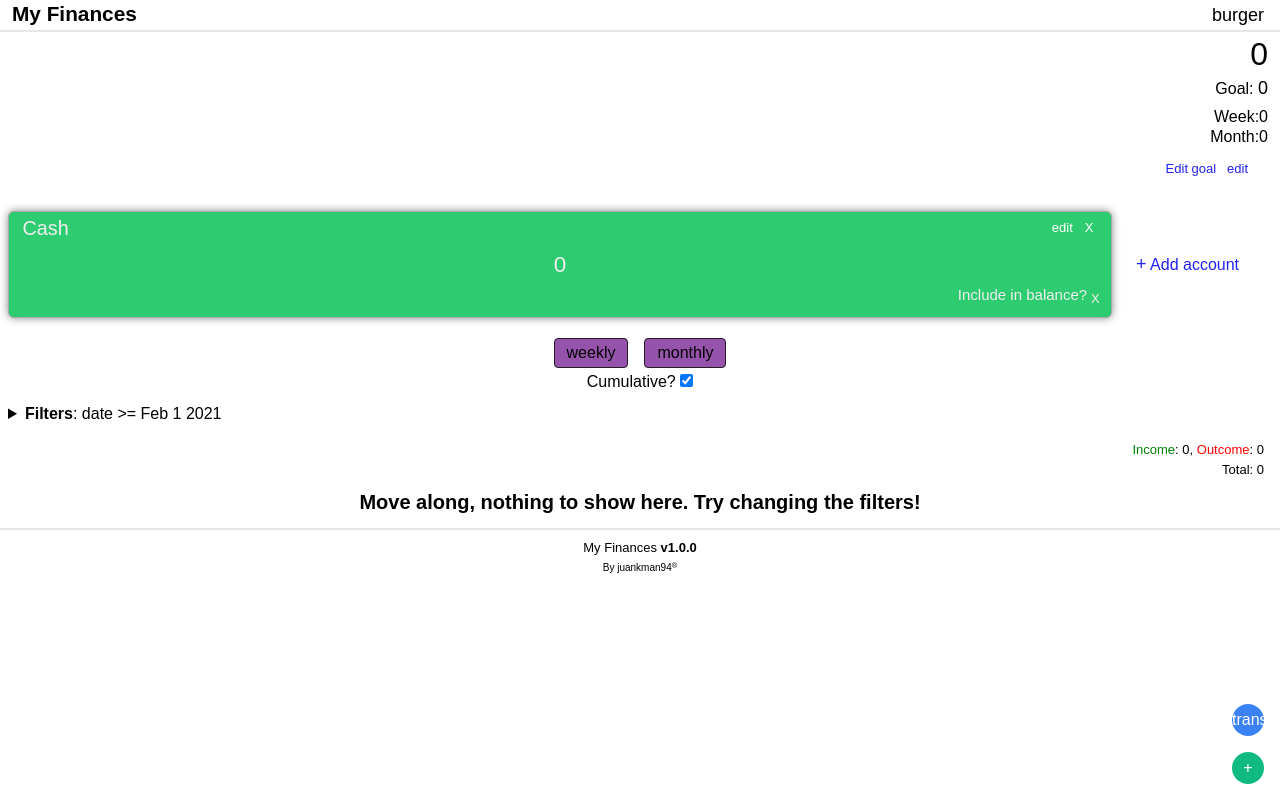
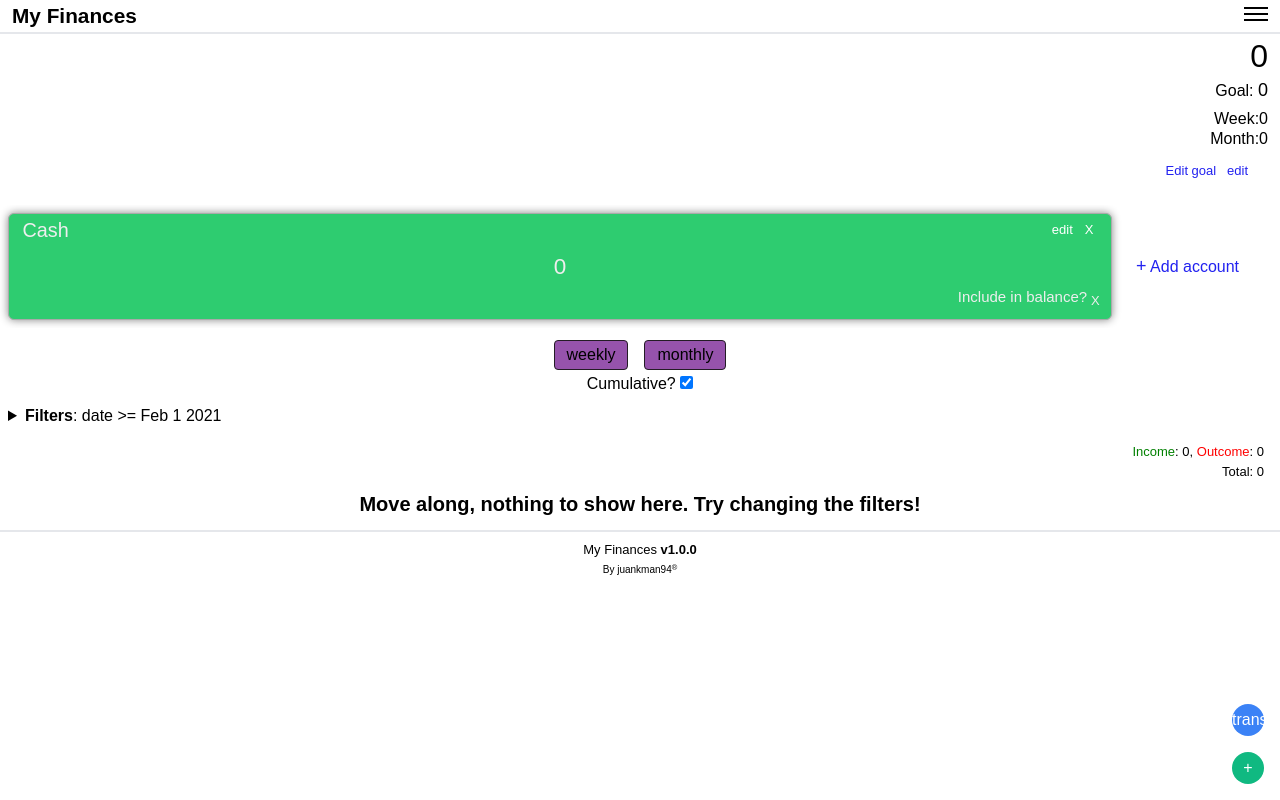
Before and after one commit to hellz-satans/finances, a Vue app: page /categories in a window 1280 px wide. Built offline with nearby package versions, Linux system fonts and the light colour scheme; what validate.js would draw is missing.

Commit message:
[ui] add burger menu to sidebar

```diff
--- a/src/components/Sidebar.vue
+++ b/src/components/Sidebar.vue
@@ -2,14 +2,19 @@
   <nav class="sidebar">
     <a
       href="#"
-      class="pointer burger text-large mr-1"
+      class="burger"
+      id="navmenu"
+      :data-open="!!visible"
       @click.stop.prevent="visible = !visible"
     >
-      burger
+      <div></div>
+      <span hidden>Menu</span>
+      <div></div>
+      <div></div>
     </a>
 
     <transition name="grow-235">
-      <nav v-if="visible">
+      <nav v-if="visible" aria-labelledby="navmenu">
         <router-link
           v-for="route in routes"
           :key="route.name"
@@ -53,11 +58,46 @@ $border-radius-min: 1em;
 $duration: 0.5s;
 $final-width: 70%;
 
+$burger-width: 1.50rem;
+$burger-line-width: 2px;
+
 .sidebar {
   display: inline-block;
 
   .burger, .burger:visited {
-    color: #000;
+    border: none;
+    color: var(--fg);
+    cursor: pointer;
+    display: inline-block;
+    padding: calc($burger-line-width * 1.5) 0 $burger-line-width;
+  }
+
+  .burger {
+    div {
+      width: $burger-width;
+      height: $burger-line-width;
+      background-color: var(--fg);
+      transition: ease-in-out all 0.2s;
+
+      &:first-child {
+        margin-bottom: ($burger-line-width * 2);
+      }
+      &:last-child {
+        margin-top: ($burger-line-width * 2);
+      }
+    }
+
+    &[data-open="true"] {
+      div {
+        transform: scale(0);
+      }
+      div:first-child {
+        transform: scale(1.1) rotate(45deg) translate(calc(#{$burger-line-width} * 2.5), calc(#{$burger-line-width} * 2.5));
+      }
+      div:last-child {
+        transform: scale(1.1) rotate(-45deg) translate(calc(#{$burger-line-width} * 1), calc(#{$burger-line-width} * -1.5));
+      }
+    }
   }
 
   nav {
```
